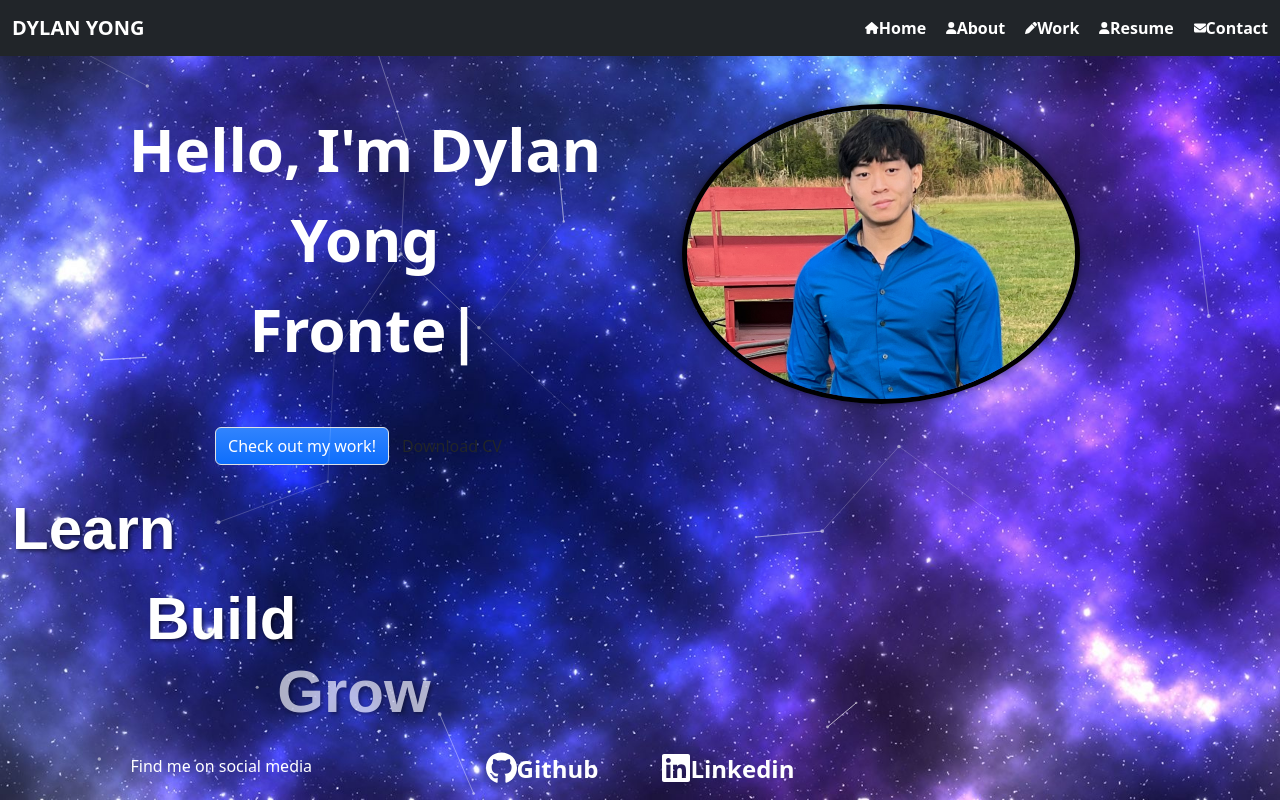
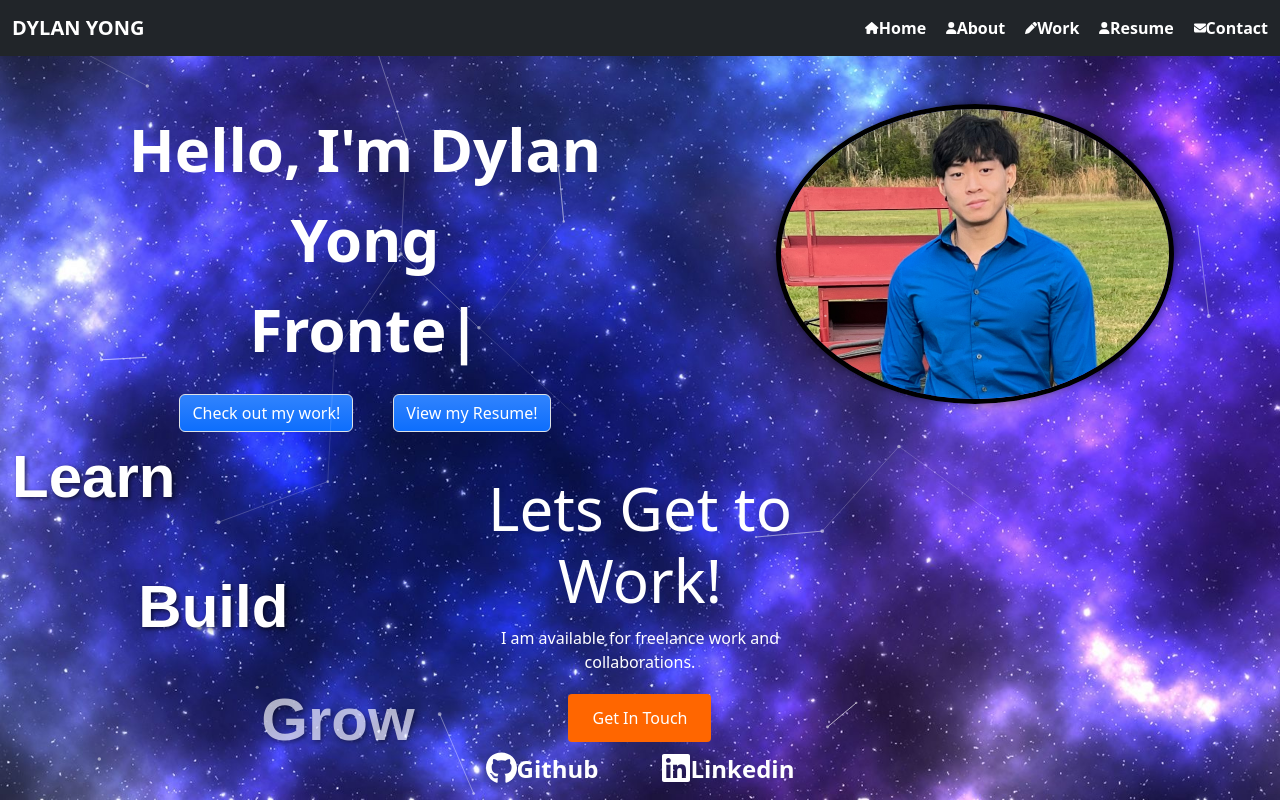
Before and after one commit to Suzakijun1/Portfolio, a React (Create React App) app: page / in a window 1280 px wide. Built offline with nearby package versions, Linux system fonts and the light colour scheme; the HTML template or start-up script is replaced by a standard one.

Commit message:
home page touches

```diff
--- a/src/components/Footer/Footer.js
+++ b/src/components/Footer/Footer.js
@@ -8,7 +8,7 @@ function Footer() {
   return (
     <nav className="navbar fixed-bottom d-flex justify-content-center">
       <FooterContainer className="container-fluid justify-content-center">
-        <a className="navbar-brand background-white" href="#">
+        <a className="navbar-brand" href="#">
           <FontAwesomeIcon icon={faGithub} size="lg" />
           Github
         </a>
--- a/src/pages/Home/Home.js
+++ b/src/pages/Home/Home.js
@@ -1,6 +1,5 @@
 import { HomeSec } from "./Home.styles";
 import homeLogo from "../../Assets/crop-pic-of-me2.jpg";
-import CodingManPic from "../../Assets/coding-man-image.jpg";
 import Type from "./Type";
 
 export default function Home() {
@@ -18,25 +17,34 @@ export default function Home() {
               >
                 Check out my work!
               </a>
-              <a href="#" className="btn btn-smart">
-                Download CV
+              <a
+                href="#"
+                className="btn btn-outline border btn-primary bg-gradient"
+              >
+                View my Resume!
               </a>
             </div>
           </div>
         </div>
-        <div className="col-md-6">
+        <div className="col-md-6 text-center">
           <div className="home-img">
             <img src={homeLogo} alt="home" className="img-fluid custom-img" />
           </div>
         </div>
       </div>
-
-      <div className="stacked-text col-md-4">
-        <span>Learn</span>
-        <span>Build</span>
-        <span>Grow</span>
-        {/* <img src={CodingManPic} alt="about" className="img-fluid" /> */}
-        <div className="home-social">Find me on social media</div>
+      <div className="row">
+        <div className="stacked-text col-md-4">
+          <span>Learn</span>
+          <span>Build</span>
+          <span>Grow</span>
+        </div>
+        <section className="cta-section col-md-4">
+          <h2>Lets Get to Work!</h2>
+          <p>I am available for freelance work and collaborations.</p>
+          <a href="mailto:your-email@example.com" className="cta-button">
+            Get In Touch
+          </a>
+        </section>
       </div>
     </HomeSec>
   );
--- a/src/pages/Home/Home.styles.js
+++ b/src/pages/Home/Home.styles.js
@@ -7,7 +7,6 @@ export const HomeSec = styled.div`
     font-size: 60px;
     font-weight: 600;
     line-height: 1.5;
-    /* margin-left: 25px; */
   }
 
   .custom-img {
@@ -15,19 +14,16 @@ export const HomeSec = styled.div`
     border-radius: 50%;
     border: 5px solid black;
     box-shadow: 0 0 10px rgba(0, 0, 0, 0.5);
-    /* height: 300px;
-    width: 400px; */
     max-width: 100%;
     height: auto;
     max-height: 300px;
     width: auto;
-
-    /* height: 300px;
-    width: 400px; */
   }
   .home-btn {
     margin-top: 20px;
-    /* color: white; */
+    display: flex;
+    justify-content: center;
+    gap: 40px;
   }
   .stacked-text {
     display: flex;
@@ -68,4 +64,34 @@ export const HomeSec = styled.div`
       opacity: 1;
     }
   }
+  .cta-section {
+    /* background-color: #f1f1f1; */
+    padding: 40px;
+    text-align: center;
+  }
+
+  .cta-section h2 {
+    font-size: 60px;
+    margin-bottom: 10px;
+  }
+
+  .cta-section p {
+    font-size: 16px;
+    margin-bottom: 20px;
+  }
+
+  .cta-button {
+    display: inline-block;
+    background-color: #ff6600;
+    color: #ffffff;
+    padding: 12px 24px;
+    font-size: 16px;
+    text-decoration: none;
+    border-radius: 4px;
+    transition: background-color 0.3s ease;
+  }
+
+  .cta-button:hover {
+    background-color: #ff5500;
+  }
 `;
```
